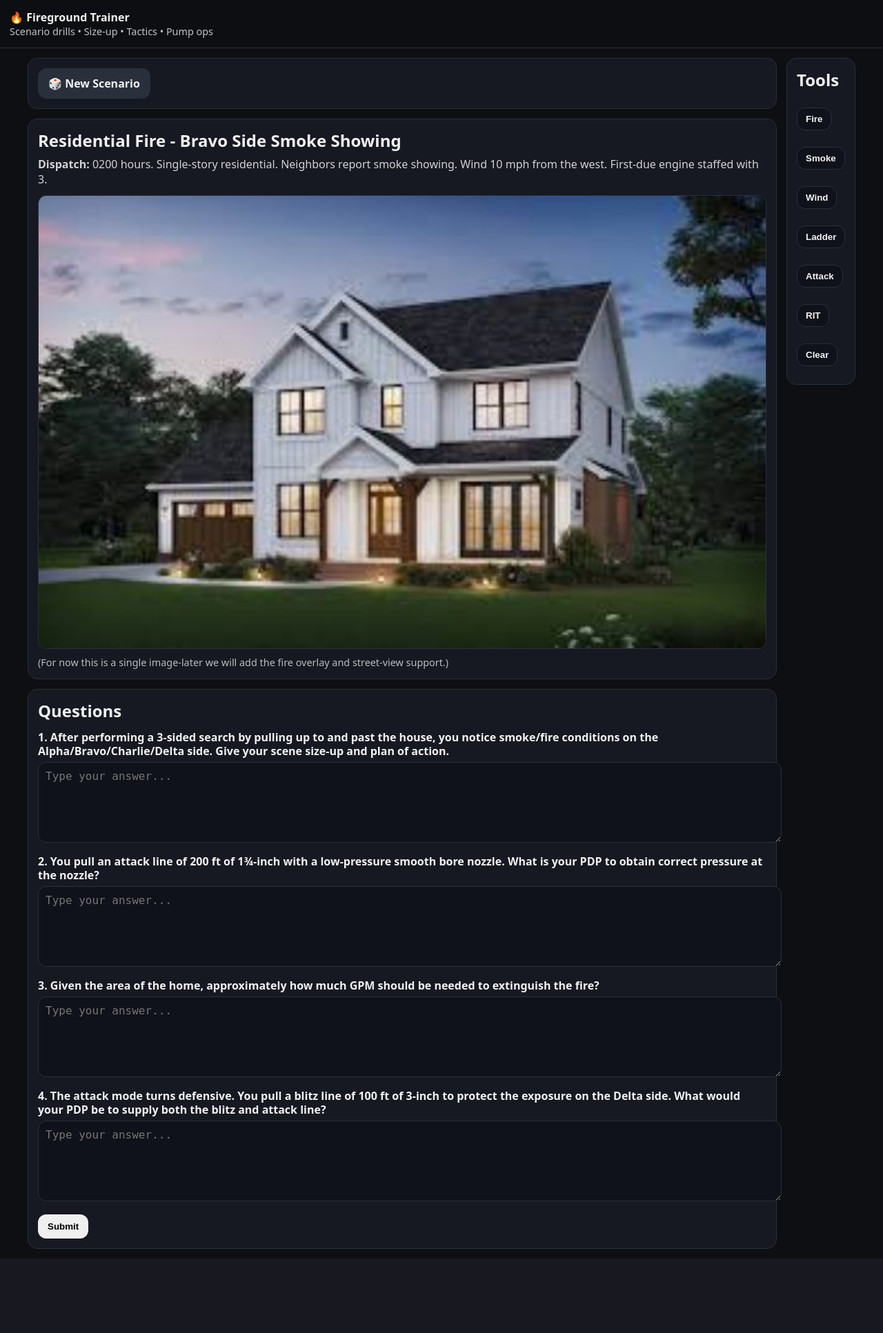
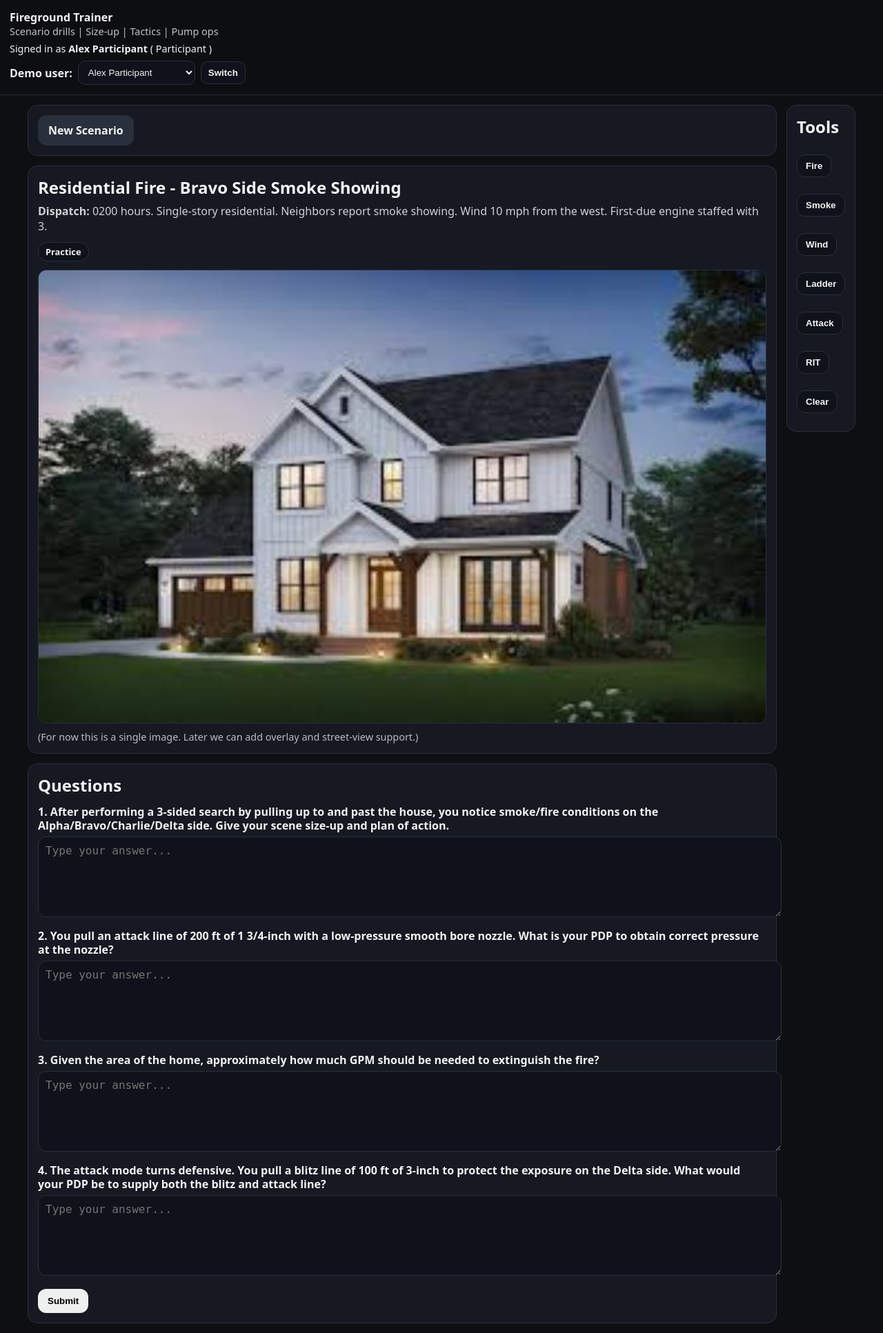
Before and after one commit to mattwb44/fireground_trainer, a Flask app: page / in a window 1280 px wide. Shown: the whole page at 69% size. Before the commit the page ends 1825 px from the top, so only its background shows below. Run offline with Flask 3, Linux system fonts and the light colour scheme.

Commit message:
Implement RBAC foundation and role-aware UI controls

```diff
--- a/app.py
+++ b/app.py
@@ -1,11 +1,67 @@
-from flask import Flask, render_template, request, redirect, url_for, session
 import random
 
+from flask import Flask, g, redirect, render_template, request, session, url_for
+
+from authz import (
+    CurrentUser,
+    PERM_APPROVE_SCENARIOS,
+    PERM_EXPORT_REPORTS,
+    PERM_REVEAL_INSTRUCTOR_ANSWERS,
+    PERM_SUBMIT_ANSWERS,
+    PERM_VIEW_REPORTS,
+    PERM_VIEW_SCENARIOS,
+    ROLE_ADMIN,
+    ROLE_INSTRUCTOR,
+    ROLE_PARTICIPANT,
+    ROLE_TRAINING_CHIEF,
+    normalize_roles,
+    requires_permission,
+)
+
 app = Flask(__name__)
-app.secret_key = "change-me-to-something-random"  # needed for session
+app.secret_key = "change-me-to-something-random"
+
+PERMISSION_KEYS = {
+    "view_scenarios": PERM_VIEW_SCENARIOS,
+    "submit_answers": PERM_SUBMIT_ANSWERS,
+    "reveal_instructor_answers": PERM_REVEAL_INSTRUCTOR_ANSWERS,
+    "approve_scenarios": PERM_APPROVE_SCENARIOS,
+    "view_reports": PERM_VIEW_REPORTS,
+    "export_reports": PERM_EXPORT_REPORTS,
+}
+
+ROLE_LABELS = {
+    ROLE_ADMIN: "Admin",
+    ROLE_TRAINING_CHIEF: "Training Chief",
+    ROLE_INSTRUCTOR: "Instructor",
+    ROLE_PARTICIPANT: "Participant",
+}
+
+DEMO_USERS = {
+    "participant_alex": {
+        "display_name": "Alex Participant",
+        "roles": [ROLE_PARTICIPANT],
+    },
+    "instructor_sam": {
+        "display_name": "Sam Instructor",
+        "roles": [ROLE_INSTRUCTOR],
+    },
+    "delegate_lee": {
+        "display_name": "Lee Trusted Delegate",
+        "roles": [ROLE_INSTRUCTOR],
+        "permission_overrides": [PERM_APPROVE_SCENARIOS],
+    },
+    "chief_casey": {
+        "display_name": "Casey Training Chief",
+        "roles": [ROLE_TRAINING_CHIEF],
+    },
+    "admin_jordan": {
+        "display_name": "Jordan Admin",
+        "roles": [ROLE_ADMIN],
+    },
+}
 
 
-# --- Multiple scenarios (MVP: simple list) ---
 SCENARIOS = [
     {
         "title": "Residential Fire - Bravo Side Smoke Showing",
@@ -25,12 +81,20 @@ SCENARIOS = [
                     "you notice smoke/fire conditions on the Alpha/Bravo/Charlie/Delta side. "
                     "Give your scene size-up and plan of action."
                 ),
+                "instructor_answer": (
+                    "Size-up construction, occupancy, conditions, and life hazard first; "
+                    "declare strategy, line selection, and task assignments."
+                ),
             },
             {
                 "id": "q2",
                 "prompt": (
-                    "You pull an attack line of 200 ft of 1¾-inch with a low-pressure smooth bore nozzle. "
+                    "You pull an attack line of 200 ft of 1 3/4-inch with a low-pressure smooth bore nozzle. "
                     "What is your PDP to obtain correct pressure at the nozzle?"
+                ),
+                "instructor_answer": (
+                    "Show nozzle pressure target and friction loss assumptions, then compute "
+                    "and state your final PDP."
                 ),
             },
             {
@@ -38,12 +102,18 @@ SCENARIOS = [
                 "prompt": (
                     "Given the area of the home, approximately how much GPM should be needed to extinguish the fire?"
                 ),
+                "instructor_answer": (
+                    "Use your department fire flow method and state the estimate with assumptions."
+                ),
             },
             {
                 "id": "q4",
                 "prompt": (
                     "The attack mode turns defensive. You pull a blitz line of 100 ft of 3-inch to protect the exposure "
                     "on the Delta side. What would your PDP be to supply both the blitz and attack line?"
+                ),
+                "instructor_answer": (
+                    "Account for both lines, appliance/elevation loss if present, and provide total PDP."
                 ),
             },
         ],
@@ -59,50 +129,137 @@ SCENARIOS = [
             "overlay": None,
         },
         "questions": [
-            {"id": "q1", "prompt": "Give your size-up (construction, occupancy, fire location cues, life hazard) and first 5 minutes plan."},
-            {"id": "q2", "prompt": "Where would you place the first ladder and why? Window base vs offset, and what you’re setting up for."},
-            {"id": "q3", "prompt": "Describe how you would control the flow path while still making progress on search and attack."},
-            {"id": "q4", "prompt": "What are your early Mayday warning signs on interior crews, and what triggers RIT deployment in your plan?"},
+            {
+                "id": "q1",
+                "prompt": "Give your size-up (construction, occupancy, fire location cues, life hazard) and first 5 minutes plan.",
+                "instructor_answer": "Prioritize life hazard, place first line to protect interior access, and define search/vent tasks.",
+            },
+            {
+                "id": "q2",
+                "prompt": "Where would you place the first ladder and why? Window base vs offset, and what you are setting up for.",
+                "instructor_answer": "Choose placement based on egress, rescue potential, and expected interior movement.",
+            },
+            {
+                "id": "q3",
+                "prompt": "Describe how you would control the flow path while still making progress on search and attack.",
+                "instructor_answer": "Coordinate door control and ventilation timing with line advancement and search benchmarks.",
+            },
+            {
+                "id": "q4",
+                "prompt": "What are your early Mayday warning signs on interior crews, and what triggers RIT deployment in your plan?",
+                "instructor_answer": "Define objective triggers (lost/disoriented/trapped/air emergency) and immediate RIT actions.",
+            },
         ],
     },
     {
         "title": "Attic Involvement - Wind-Influenced Fire",
         "dispatch": (
             "2315 hours. Single-story residential. Smoke pushing from eaves on the Charlie/Delta corner. "
-            "Wind gusts 15–20 mph. First-due engine staffed with 3."
+            "Wind gusts 15-20 mph. First-due engine staffed with 3."
         ),
         "image": {
             "base": "images/house3.jpg",
             "overlay": None,
         },
         "questions": [
-            {"id": "q1", "prompt": "What indicators suggest attic involvement, and how does that change your initial line placement?"},
-            {"id": "q2", "prompt": "Walk through ventilation choice/timing (horizontal vs vertical) and how you prevent making things worse."},
-            {"id": "q3", "prompt": "When do you call for additional resources (truck/second alarm) and what’s your reasoning?"},
-            {"id": "q4", "prompt": "If a civilian is removed with suspected smoke inhalation, what’s your immediate EMS plan (airway, oxygen, CO/cyanide considerations)?"},
+            {
+                "id": "q1",
+                "prompt": "What indicators suggest attic involvement, and how does that change your initial line placement?",
+                "instructor_answer": "Read extension indicators and position for quickest control of attic pathways.",
+            },
+            {
+                "id": "q2",
+                "prompt": "Walk through ventilation choice/timing (horizontal vs vertical) and how you prevent making things worse.",
+                "instructor_answer": "Delay or sequence ventilation to support suppression and avoid wind-driven intensification.",
+            },
+            {
+                "id": "q3",
+                "prompt": "When do you call for additional resources (truck/second alarm) and what is your reasoning?",
+                "instructor_answer": "Call early when extension risk, staffing limits, or rescue complexity exceeds first alarm capacity.",
+            },
+            {
+                "id": "q4",
+                "prompt": "If a civilian is removed with suspected smoke inhalation, what is your immediate EMS plan (airway, oxygen, CO/cyanide considerations)?",
+                "instructor_answer": "Prioritize airway/oxygenation, monitor toxidrome clues, and treat per protocol rapidly.",
+            },
         ],
     },
 ]
 
 
+def role_label(role_name: str) -> str:
+    return ROLE_LABELS.get(role_name, role_name.replace("_", " ").title())
+
+
+def get_current_user() -> CurrentUser:
+    default_key = "participant_alex"
+    user_key = session.get("demo_user_key", default_key)
+    if user_key not in DEMO_USERS:
+        user_key = default_key
+        session["demo_user_key"] = user_key
+
+    raw_user = DEMO_USERS[user_key]
+    roles = normalize_roles(raw_user.get("roles", []))
+    permission_overrides = frozenset(raw_user.get("permission_overrides", []))
+    return CurrentUser(
+        user_id=user_key,
+        display_name=raw_user["display_name"],
+        roles=roles,
+        permission_overrides=permission_overrides,
+    )
+
+
 def get_current_scenario():
-    """Return scenario dict based on session selection (defaults to 0)."""
     idx = session.get("scenario_idx", 0)
     if not isinstance(idx, int) or idx < 0 or idx >= len(SCENARIOS):
         idx = 0
         session["scenario_idx"] = idx
-    return SCENARIOS[idx]
+
+    scenario = SCENARIOS[idx]
+    scenario.setdefault("approval_status", "practice")
+    scenario.setdefault("approved_by", None)
+    return scenario
+
+
+def safe_redirect_target(raw_target: str | None) -> str:
+    if raw_target and raw_target.startswith("/"):
+        return raw_target
+    return url_for("index")
+
+
+@app.before_request
+def load_current_user():
+    g.current_user = get_current_user()
+
+
+@app.context_processor
+def inject_template_context():
+    return {
+        "current_user": g.current_user,
+        "demo_users": DEMO_USERS,
+        "role_label": role_label,
+        "permission_keys": PERMISSION_KEYS,
+    }
+
+
+@app.post("/switch-user")
+def switch_user():
+    user_key = request.form.get("user_key", "")
+    if user_key in DEMO_USERS:
+        session["demo_user_key"] = user_key
+    return redirect(safe_redirect_target(request.form.get("next")))
 
 
 @app.get("/")
+@requires_permission(PERM_VIEW_SCENARIOS)
 def index():
     scenario = get_current_scenario()
     return render_template("scenario.html", scenario=scenario, answers={}, submitted=False)
 
 
 @app.get("/new")
+@requires_permission(PERM_VIEW_SCENARIOS)
 def new_scenario():
-    # Pick a new index (try not to repeat the same one)
     current = session.get("scenario_idx", 0)
     if len(SCENARIOS) == 1:
         session["scenario_idx"] = 0
@@ -113,10 +270,29 @@ def new_scenario():
 
 
 @app.post("/submit")
+@requires_permission(PERM_SUBMIT_ANSWERS)
 def submit():
     scenario = get_current_scenario()
     answers = {q["id"]: request.form.get(q["id"], "").strip() for q in scenario["questions"]}
     return render_template("scenario.html", scenario=scenario, answers=answers, submitted=True)
+
+
+@app.post("/scenario/approve")
+@requires_permission(PERM_APPROVE_SCENARIOS)
+def approve_scenario():
+    scenario = get_current_scenario()
+    scenario["approval_status"] = "approved"
+    scenario["approved_by"] = g.current_user.display_name
+    return redirect(url_for("index"))
+
+
+@app.get("/reports")
+@requires_permission(PERM_VIEW_REPORTS)
+def reports():
+    return (
+        "<h1>Reports</h1>"
+        "<p>Placeholder for TODO #19/#20. Access is currently limited to Training Chief and Admin.</p>"
+    )
 
 
 @app.get("/offline")
@@ -124,5 +300,10 @@ def offline():
     return render_template("offline.html")
 
 
+@app.errorhandler(403)
+def forbidden(_err):
+    return render_template("forbidden.html"), 403
+
+
 if __name__ == "__main__":
     app.run(host="0.0.0.0", port=5000, debug=True)
--- a/templates/scenario.html
+++ b/templates/scenario.html
@@ -188,6 +188,57 @@
     grid-area: questions; min-width: 0;
   }
 
+  .status-pill {
+    display: inline-block;
+    border-radius: 999px;
+    padding: 4px 10px;
+    font-size: 0.8rem;
+    font-weight: 700;
+    border: 1px solid #2a2f3c;
+    background: #0f121a;
+  }
+
+  .status-pill.approved {
+    border-color: #2f8f4e;
+    color: #9fe6b0;
+  }
+
+  .switcher {
+    display: flex;
+    gap: 8px;
+    flex-wrap: wrap;
+    align-items: center;
+    margin-top: 8px;
+  }
+
+  .switcher select,
+  .switcher button {
+    margin-top: 0;
+    border-radius: 10px;
+    border: 1px solid #2a2f3c;
+    background: #0f121a;
+    color: #f2f2f2;
+    padding: 8px 10px;
+  }
+
+  details {
+    margin: 8px 0 0;
+    border: 1px solid #2a2f3c;
+    border-radius: 10px;
+    padding: 8px 10px;
+    background: #111520;
+  }
+
+  details summary {
+    cursor: pointer;
+    font-weight: 700;
+  }
+
+  .instructor-answer {
+    margin-top: 8px;
+    color: #d8dde8;
+  }
+
   @media (max-width: 980px) {
     .workspace {
       grid-template-columns: 1fr;
@@ -206,8 +257,34 @@
 
 {% block body %}
 <header>
-  <div style="font-weight:800;">🔥 Fireground Trainer</div>
-  <div style="opacity:0.8;font-size:0.9rem;">Scenario drills • Size-up • Tactics • Pump ops</div>
+  <div style="font-weight:800;">Fireground Trainer</div>
+  <div style="opacity:0.8;font-size:0.9rem;">Scenario drills | Size-up | Tactics | Pump ops</div>
+
+  <div style="margin-top: 6px; font-size: 0.9rem;">
+    Signed in as <strong>{{ current_user.display_name }}</strong>
+    (
+    {% for role in current_user.roles | sort %}
+      {{ role_label(role) }}{% if not loop.last %}, {% endif %}
+    {% endfor %}
+    )
+  </div>
+
+  <form class="switcher" method="post" action="{{ url_for('switch_user') }}">
+    <input type="hidden" name="next" value="{{ request.path }}">
+    <label for="user_key" style="margin: 0;">Demo user:</label>
+    <select id="user_key" name="user_key">
+      {% for user_key, user_meta in demo_users.items() %}
+        <option value="{{ user_key }}" {% if current_user.user_id == user_key %}selected{% endif %}>
+          {{ user_meta.display_name }}
+        </option>
+      {% endfor %}
+    </select>
+    <button type="submit">Switch</button>
+
+    {% if current_user.has_permission(permission_keys.view_reports) %}
+      <a href="{{ url_for('reports') }}" style="color:#9fc5ff; font-weight:700; text-decoration:none;">Reports</a>
+    {% endif %}
+  </form>
 </header>
 
 <main class="workspace">
@@ -221,7 +298,7 @@
       color:#f2f2f2;
       font-weight:800;
       text-decoration:none;
-    ">🎲 New Scenario</a>
+    ">New Scenario</a>
   </div>
 
   <section class="card scenario-card">
@@ -230,12 +307,26 @@
       <strong>Dispatch:</strong> {{ scenario.dispatch }}
     </p>
 
+    <div style="display:flex; align-items:center; gap:10px; flex-wrap:wrap; margin-bottom: 12px;">
+      <span class="status-pill {% if scenario.approval_status == 'approved' %}approved{% endif %}">
+        {{ scenario.approval_status | replace('_', ' ') | title }}
+      </span>
+      {% if scenario.approved_by %}
+        <span style="opacity:0.8; font-size: 0.9rem;">Approved by {{ scenario.approved_by }}</span>
+      {% endif %}
+      {% if current_user.has_permission(permission_keys.approve_scenarios) and scenario.approval_status != 'approved' %}
+        <form method="post" action="{{ url_for('approve_scenario') }}" style="margin:0;">
+          <button type="submit" style="margin-top:0; background:#2f8f4e; color:#f2f2f2;">Approve Scenario</button>
+        </form>
+      {% endif %}
+    </div>
+
     <div class="imgwrap" id="board" data-scenario-key="{{ scenario.title | e }}">
       <img class="base-img" src="{{ url_for('static', filename=scenario.image.base) }}" alt="Scenario house" />
       <div class="token-layer" id="tokenLayer"></div>
     </div>
     <p style="margin:10px 0 0; opacity:0.75; font-size:0.9rem;">
-      (For now this is a single image-later we will add the fire overlay and street-view support.)
+      (For now this is a single image. Later we can add overlay and street-view support.)
     </p>
   </section>
 
@@ -261,13 +352,23 @@
       <div>
         <label for="{{ q.id }}">{{ loop.index }}. {{ q.prompt }}</label>
         <textarea id="{{ q.id }}" name="{{ q.id }}" rows="5" placeholder="Type your answer...">{{ answers.get(q.id, "") }}</textarea>
+        {% if submitted and current_user.has_permission(permission_keys.reveal_instructor_answers) %}
+          <details>
+            <summary>Reveal instructor answer</summary>
+            <div class="instructor-answer">{{ q.instructor_answer }}</div>
+          </details>
+        {% endif %}
       </div>
     {% endfor %}
 
-    <button type="submit">Submit</button>
+    {% if current_user.has_permission(permission_keys.submit_answers) %}
+      <button type="submit">Submit</button>
+    {% else %}
+      <button type="submit" disabled title="You do not have permission to submit answers.">Submit</button>
+    {% endif %}
 
     {% if submitted %}
-      <p style="margin:10px 0 0; color:#9fe6b0;">Submitted. (MVP just echoes answers back.)</p>
+      <p style="margin:10px 0 0; color:#9fe6b0;">Submitted. Use Reveal instructor answer under each question to compare.</p>
     {% endif %}
   </form>
 </main>
```
Also changed, not shown: authz.py (added, +106 -0 lines), docs/rbac_v1.md (added, +43 -0 lines), templates/forbidden.html (added, +13 -0 lines).
